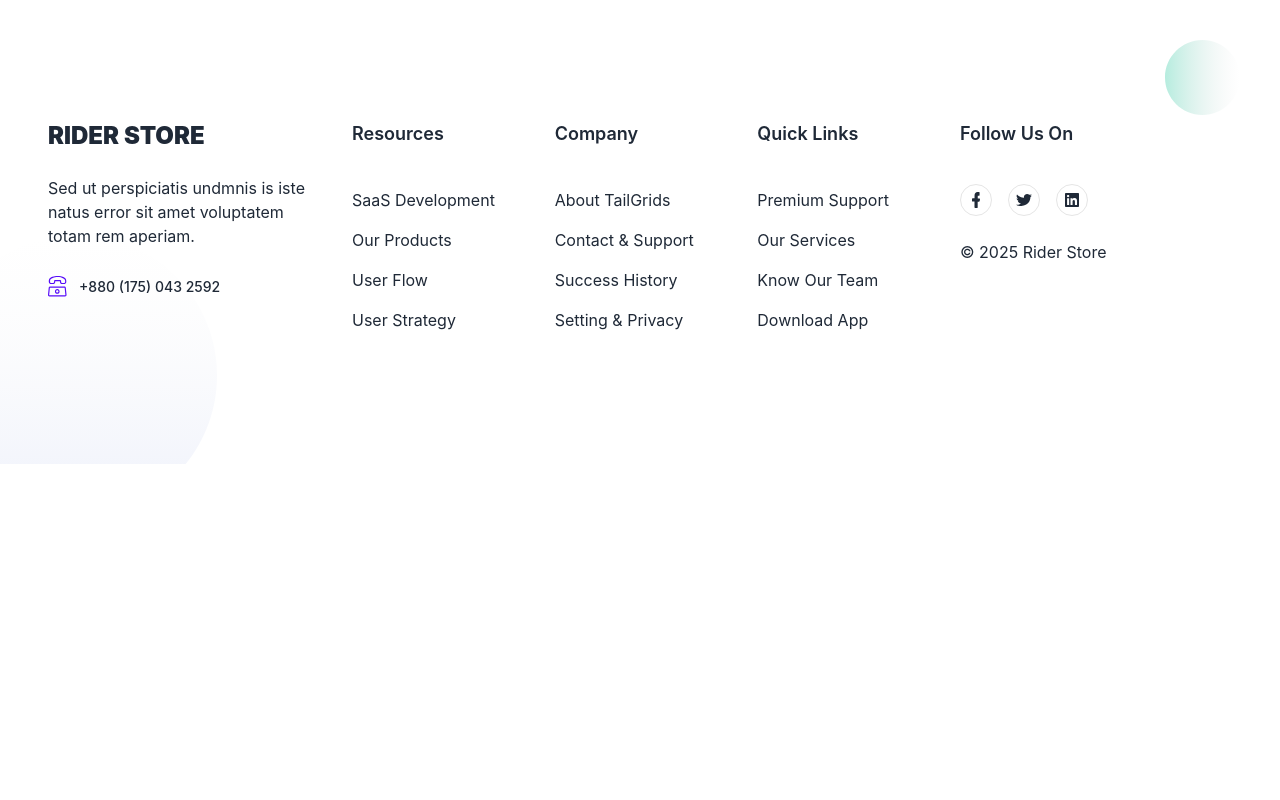
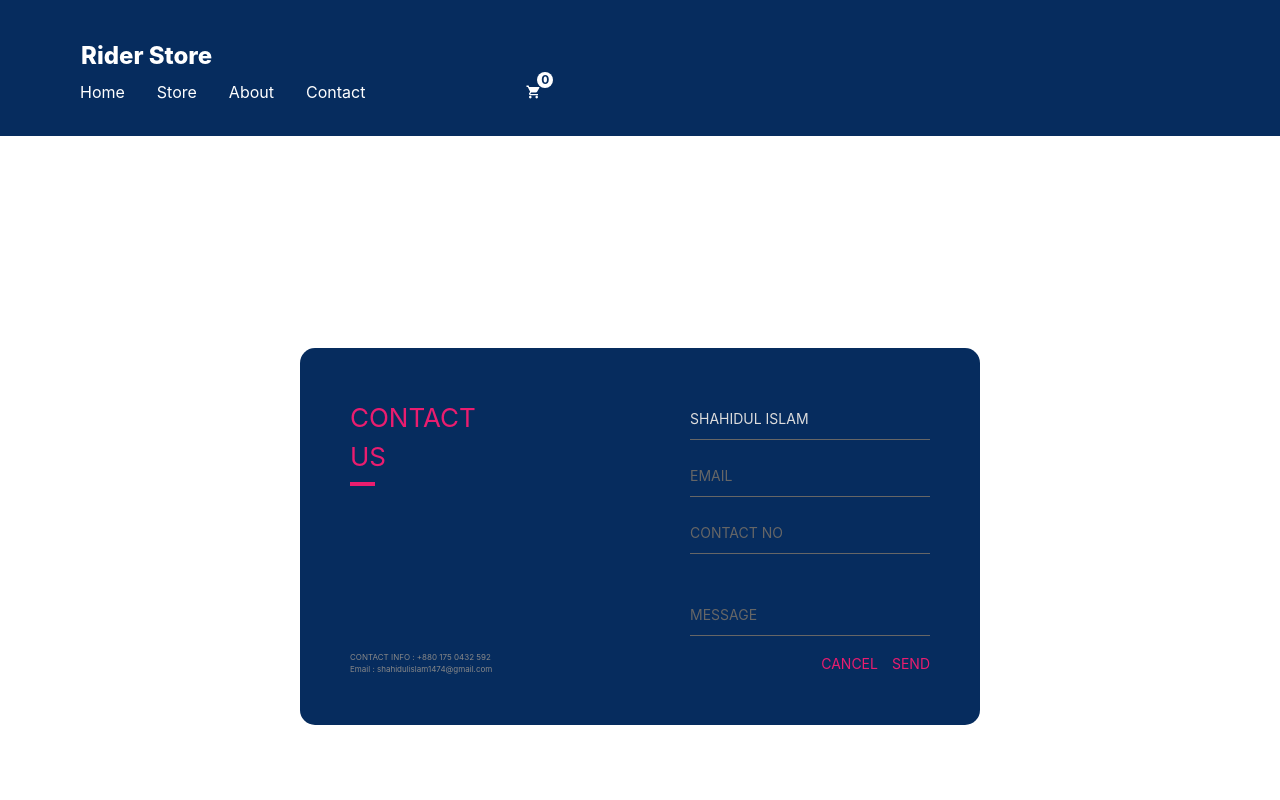
Before and after one commit to shahidul7150/cycle-store, a React (Create React App) app: page /contact in a window 1280 px wide. Shown: the top 800 px of the page. Built offline with nearby package versions, Linux system fonts and the light colour scheme.

Commit message:
create about and contact page

```diff
--- a/src/App.js
+++ b/src/App.js
@@ -9,6 +9,7 @@ import Home from './components/Home/Home';
 import Store from './components/Home/Store/Store';
 import Footer from './components/Footer/Footer';
 import About from './components/About.js/About';
+import Contact from './components/contact/Contact';
 
 function App() {
   return (
@@ -21,6 +22,7 @@ function App() {
         <Route exact path="/store" element={<Store />} />
         <Route exact path="/product/:id" element={<SingleItem />} />
         <Route exact path="/about" element={<About />} />
+        <Route exact path="/contact" element={<Contact />} />
         {/* {!current ? (
           <Redirect to="/" />
         ) : (
--- a/src/components/About.js/About.js
+++ b/src/components/About.js/About.js
@@ -4,15 +4,21 @@ import w1 from '../../assets/w-1.jpg'
 import w2 from '../../assets/w-2.jpg'
 import w3 from '../../assets/w-3.jpg'
 import map from '../../assets/map.jpg'
+import about from '../../assets/about.jpg'
 const About = () => {
     return (
         <div >
             <div className="bg-[#062c5e] text-white py-8 px-8" >
                 <Navbar />
             </div>
+            <div>
+                <img src={about} alt="" />
+            </div>
             <div className="px-12">
+
+
                 <h1 className="text-center text-2xl font-bold mt-8 uppercase pb-8">Who we are</h1>
-                <div className="grid grid-cols-3 gap-8">
+                <div className="grid grid-cols-1 lg:grid-cols-3 gap-8">
 
                     {/* card1  */}
                     <div className="grid grid-row bg-[#16165e] text-white rounded-md">
@@ -44,10 +50,10 @@ const About = () => {
 
             <div className="px-12">
                 <h1 className="text-2xl font-bold py-8 uppercase text-center">Our STORE LOcation</h1>
-                <div className="grid grid-cols-2 justify-center items-center shadow-2xl bg-white ">
+                <div className="grid grid-cols-1 lg:grid-cols-2 justify-center items-center shadow-2xl bg-white ">
                     <img src={map} alt="" />
                     <div className="p-5">
-                        <h1 className="text-6xl font-bold uppercase">Our outlat wait for your visiting</h1>
+                        <h1 className="lg:text-6xl md:text-5xl text-3xl font-bold uppercase">Our outlat wait for your visiting</h1>
                         <p className="text-2xl mt-5 text-gray-400 font-thin">Ipsum available, but the majority have suffered alteration in some form, by injected humour, or randomised words which don't look even slightly believable.</p>
                     </div>
                 </div>
--- a/src/components/Navbar/Navbar.js
+++ b/src/components/Navbar/Navbar.js
@@ -54,7 +54,7 @@ const Navbar = ({ cart }) => {
                 <Link to='/about' className="py-0">About</Link>
               </li>
               <li >
-                <Link to='/' className="py-0">Contact</Link>
+                <Link to='/contact' className="py-0">Contact</Link>
               </li>
               <li >
                 <Link to='/cart' className="py-0"> <IoMdCart className="" />{cartCount}</Link>
@@ -76,7 +76,7 @@ const Navbar = ({ cart }) => {
               <Link to='/about' className="py-0">About</Link>
             </li>
             <li >
-              <Link to='/' className="py-0">Contact</Link>
+              <Link to='/contact' className="py-0">Contact</Link>
             </li>
             <li className="lg:ml-32 relative hover:text-red-300">
               <Link className="py-0" to="/cart">
--- /dev/null
+++ b/src/components/contact/Contact.css
@@ -0,0 +1,177 @@
+*,
+*:before,
+*:after {
+    box-sizing: border-box;
+    -webkit-font-smoothing: antialiased;
+    -moz-osx-font-smoothing: grayscale;
+}
+
+
+
+
+
+.background {
+    display: flex;
+    min-height: 100vh;
+}
+
+.container {
+    flex: 0 1 700px;
+    margin: auto;
+    padding: 10px;
+}
+
+.screen {
+    position: relative;
+    background: #062C5E;
+    border-radius: 15px;
+}
+
+
+
+
+
+.screen-body {
+    display: flex;
+}
+
+.screen-body-item {
+    flex: 1;
+    padding: 50px;
+}
+
+.screen-body-item.left {
+    display: flex;
+    flex-direction: column;
+}
+
+.app-title {
+    display: flex;
+    flex-direction: column;
+    position: relative;
+    color: #ea1d6f;
+    font-size: 26px;
+}
+
+.app-title:after {
+    content: '';
+    display: block;
+    position: absolute;
+    left: 0;
+    bottom: -10px;
+    width: 25px;
+    height: 4px;
+    background: #ea1d6f;
+}
+
+.app-contact {
+    margin-top: auto;
+    font-size: 8px;
+    color: #888;
+}
+
+.app-form-group {
+    margin-bottom: 15px;
+}
+
+.app-form-group.message {
+    margin-top: 40px;
+}
+
+.app-form-group.buttons {
+    margin-bottom: 0;
+    text-align: right;
+
+}
+
+.app-form-control {
+    width: 100%;
+    padding: 10px 0;
+    background: none;
+    border: none;
+    border-bottom: 1px solid #666;
+    color: #ddd;
+    font-size: 14px;
+    text-transform: uppercase;
+    outline: none;
+    transition: border-color .2s;
+}
+
+.app-form-control::placeholder {
+    color: #666;
+}
+
+.app-form-control:focus {
+    border-bottom-color: #ddd;
+}
+
+.app-form-button {
+    background: none;
+    border: none;
+    color: #ea1d6f;
+    font-size: 14px;
+    cursor: pointer;
+    outline: none;
+    padding-left: 14px;
+}
+
+.app-form-button:hover {
+    color: #b9134f;
+}
+
+.credits {
+    display: flex;
+    justify-content: center;
+    align-items: center;
+    margin-top: 20px;
+    color: #ffa4bd;
+    font-family: 'Roboto Condensed', sans-serif;
+    font-size: 16px;
+    font-weight: normal;
+}
+
+.credits-link {
+    display: flex;
+    align-items: center;
+    color: #fff;
+    font-weight: bold;
+    text-decoration: none;
+}
+
+.dribbble {
+    width: 20px;
+    height: 20px;
+    margin: 0 5px;
+}
+
+@media screen and (max-width: 520px) {
+    .screen-body {
+        flex-direction: column;
+    }
+
+    .screen-body-item.left {
+        margin-bottom: 30px;
+    }
+
+    .app-title {
+        flex-direction: row;
+    }
+
+    .app-title span {
+        margin-right: 12px;
+    }
+
+    .app-title:after {
+        display: none;
+    }
+}
+
+@media screen and (max-width: 600px) {
+    .screen-body {
+        padding: 40px;
+    }
+
+    .screen-body-item {
+        padding: 0;
+    }
+}
--- /dev/null
+++ b/src/components/contact/Contact.js
@@ -0,0 +1,56 @@
+import React from 'react'
+import Navbar from '../Navbar/Navbar'
+import './Contact.css'
+const Contact = () => {
+    return (
+        <div>
+            <div className="bg-[#062c5e] text-white py-8 px-8" >
+                <Navbar />
+
+
+            </div>
+            <div>
+
+                <div class="background">
+                    <div class="container">
+                        <div class="screen">
+
+                            <div class="screen-body">
+                                <div class="screen-body-item left">
+                                    <div class="app-title">
+                                        <span>CONTACT</span>
+                                        <span>US</span>
+                                    </div>
+                                    <div class="app-contact">CONTACT INFO : +880 175 0432 592 <br /> Email : shahidulislam1474@gmail.com</div>
+                                </div>
+                                <div class="screen-body-item">
+                                    <div class="app-form">
+                                        <div class="app-form-group">
+                                            <input class="app-form-control" placeholder="NAME" value="Shahidul Islam" />
+                                        </div>
+                                        <div class="app-form-group">
+                                            <input class="app-form-control" placeholder="EMAIL" />
+                                        </div>
+                                        <div class="app-form-group">
+                                            <input class="app-form-control" placeholder="CONTACT NO" />
+                                        </div>
+                                        <div class="app-form-group message">
+                                            <input class="app-form-control" placeholder="MESSAGE" />
+                                        </div>
+                                        <div class="app-form-group buttons">
+                                            <button class="app-form-button">CANCEL</button>
+                                            <button class="app-form-button">SEND</button>
+                                        </div>
+                                    </div>
+                                </div>
+                            </div>
+                        </div>
+
+                    </div>
+                </div>
+            </div>
+        </div>
+    )
+}
+
+export default Contact
```
Also changed, not shown: src/assets/about.jpg (added).
